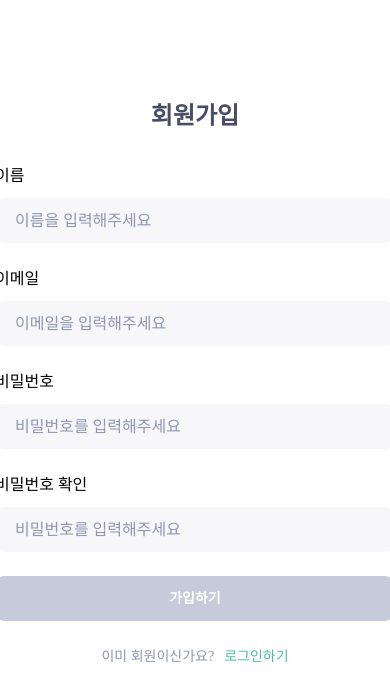
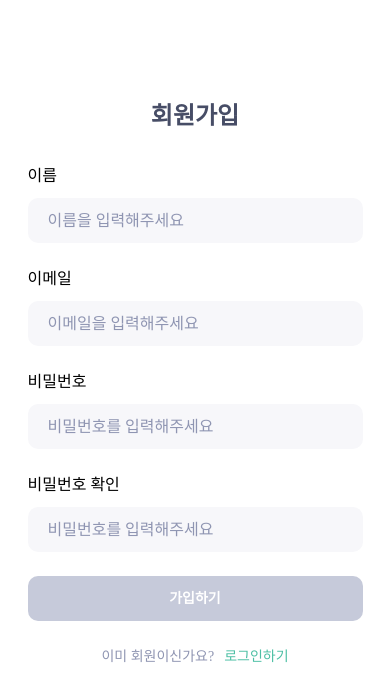
Before and after one commit to codeit-6th-part3-7team/7team-next-project, a Next.js app: page /signup in a window 390 px wide. Shown: the top 700 px of the page. Built offline with nearby package versions, Linux system fonts and the light colour scheme; a web font is replaced by a local one.

Commit message:
design: 모바일 반응형 크기 수정

```diff
--- a/pages/login.tsx
+++ b/pages/login.tsx
@@ -85,7 +85,7 @@ export default function LogIn() {
   return (
     <Container className="mt-[100px] flex flex-col items-center">
       <Title className="mb-[32px] text-[24px] font-semibold leading-[32px] text-gray-500">로그인</Title>
-      <form onSubmit={handleSubmit(onSubmit)} className="flex w-[400px] flex-col gap-[24px]">
+      <form onSubmit={handleSubmit(onSubmit)} className="my-0 flex w-[335px] flex-col gap-[24px] md:w-[400px]">
         <Group>
           <Controller
             name="email"
--- a/pages/signup.tsx
+++ b/pages/signup.tsx
@@ -86,9 +86,9 @@ export default function SignUp() {
   };
 
   return (
-    <Container className="mt-[100px] flex flex-col items-center">
+    <Container className="mt-[100px] flex flex-col items-center justify-center">
       <Title className="mb-[32px] text-[24px] font-semibold leading-[32px] text-gray-500">회원가입</Title>
-      <form onSubmit={handleSubmit(onSubmit)} className="flex w-[400px] flex-col gap-[24px]">
+      <form onSubmit={handleSubmit(onSubmit)} className="my-0 flex w-[335px] flex-col gap-[24px] md:w-[400px]">
         <Group>
           <Controller
             name="name"
```
